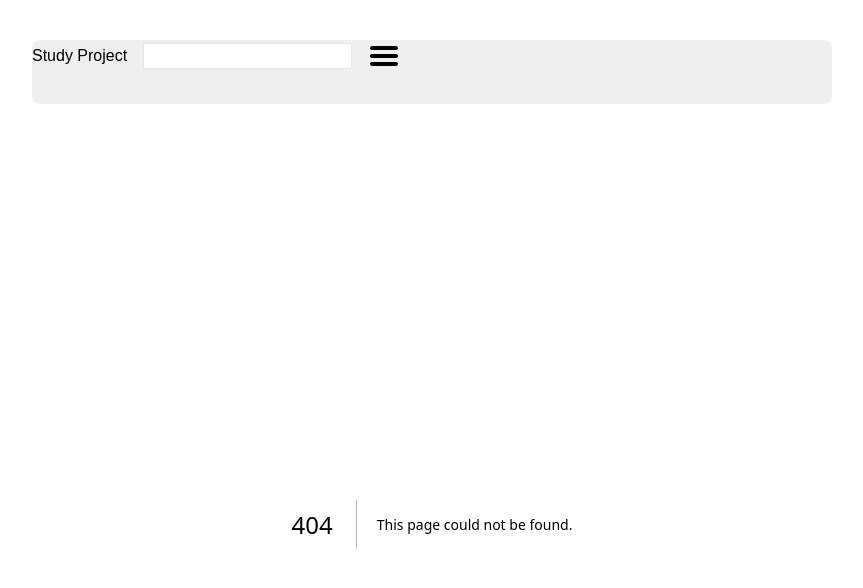
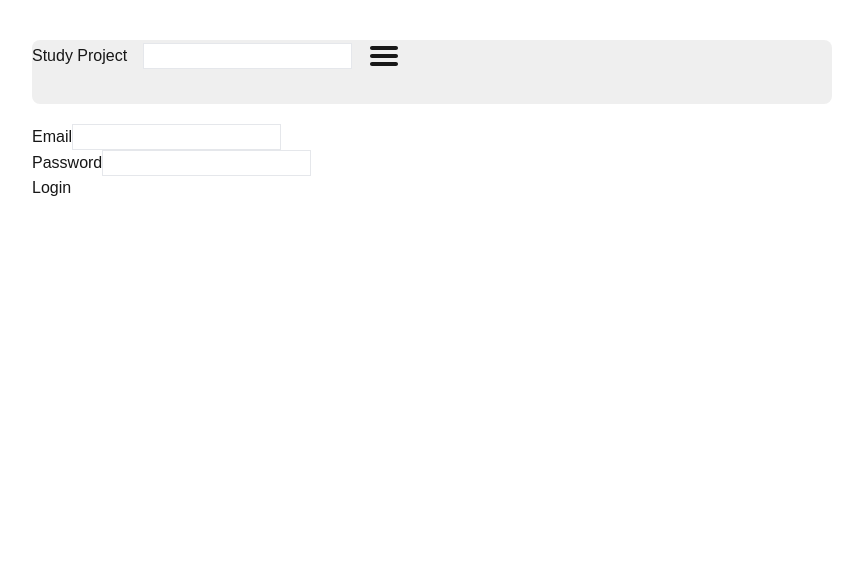
Before and after one commit to YouKnowThat-Park/FullStack_Project, a Next.js app in the folder web/: page /sign-in in a window 1280 px wide. Before the commit this address had no page. Shown: the top 588 px of the page, without its empty margins (208-1071 px from the left). Built offline with nearby package versions, Linux system fonts and the light colour scheme.

Commit message:
🍻 feat: add sign-in page with email/password login using JWT

```diff
--- /dev/null
+++ b/web/src/app/(auth)/sign-in/page.tsx
@@ -0,0 +1,53 @@
+"use client";
+import { AuthInputField } from "../_components/AuthInputField";
+import { useForm } from "react-hook-form";
+import { SignInFormValues, SignInSchema } from "../schemas/Sign-in_Schema";
+import { zodResolver } from "@hookform/resolvers/zod";
+import { useRouter } from "next/navigation";
+
+export default function Page() {
+  const { register, handleSubmit } = useForm<SignInFormValues>({
+    resolver: zodResolver(SignInSchema),
+  });
+  const router = useRouter();
+
+  const onSubmit = async (data: { email: string; password: string }) => {
+    try {
+      const res = await fetch("http://localhost:8000/api/token/", {
+        method: "POST",
+        headers: { "Content-Type": "application/json" },
+        body: JSON.stringify({
+          email: data.email,
+          password: data.password,
+        }),
+      });
+
+      if (!res.ok) {
+        const errPayload = await res.json();
+        console.error("로그인 에러 페이로드:", errPayload);
+        throw new Error("로그인 실패");
+      }
+
+      const tokens = await res.json();
+      console.log("Access Token:", tokens.access);
+      console.log("Refresh Token:", tokens.refresh);
+
+      // TODO: HttpOnly 쿠키나 secure storage 등에 토큰 저장
+      router.push("/");
+    } catch (error) {
+      console.error("Error:", error);
+    }
+  };
+
+  return (
+    <form onSubmit={handleSubmit(onSubmit)}>
+      <AuthInputField label="Email" type="email" {...register("email")} />
+      <AuthInputField
+        label="Password"
+        type="password"
+        {...register("password")}
+      />
+      <button type="submit">Login</button>
+    </form>
+  );
+}
```
